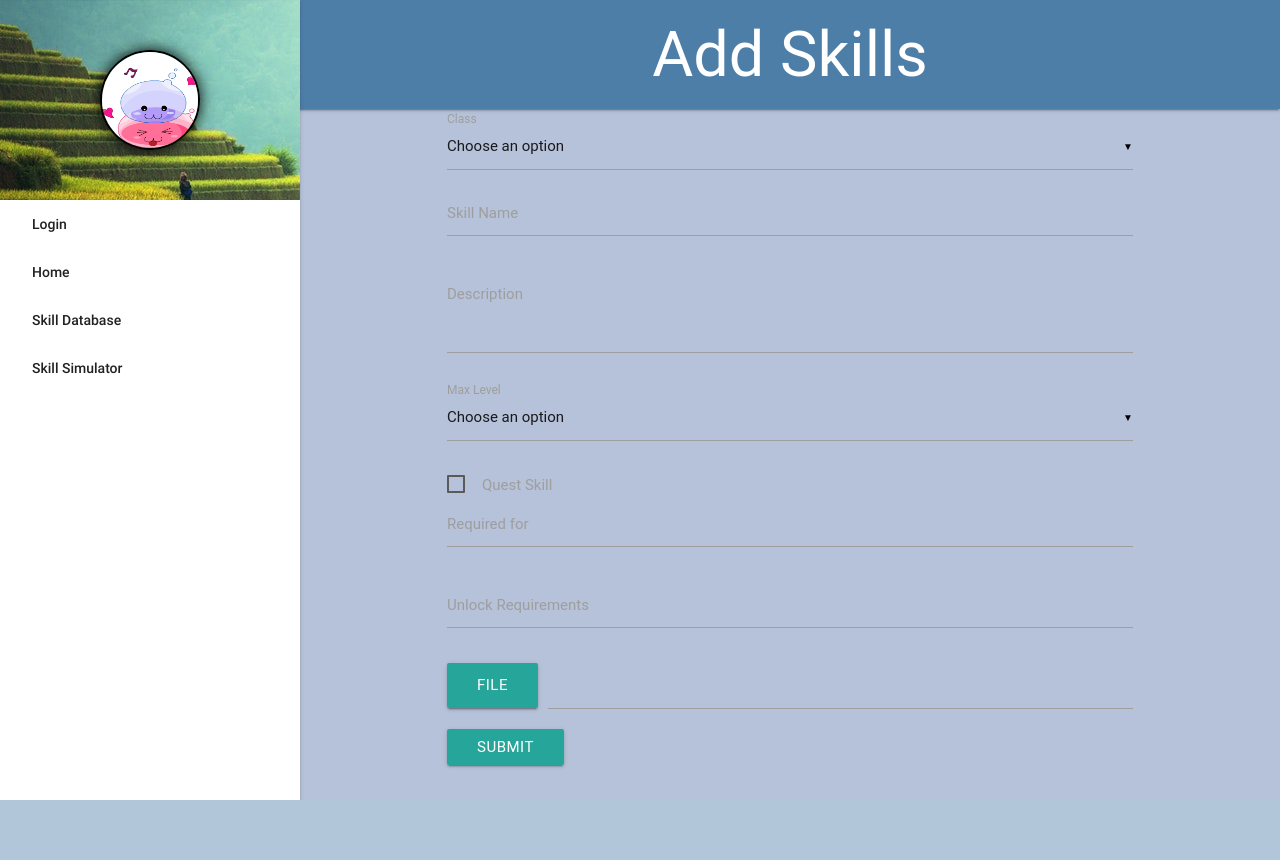
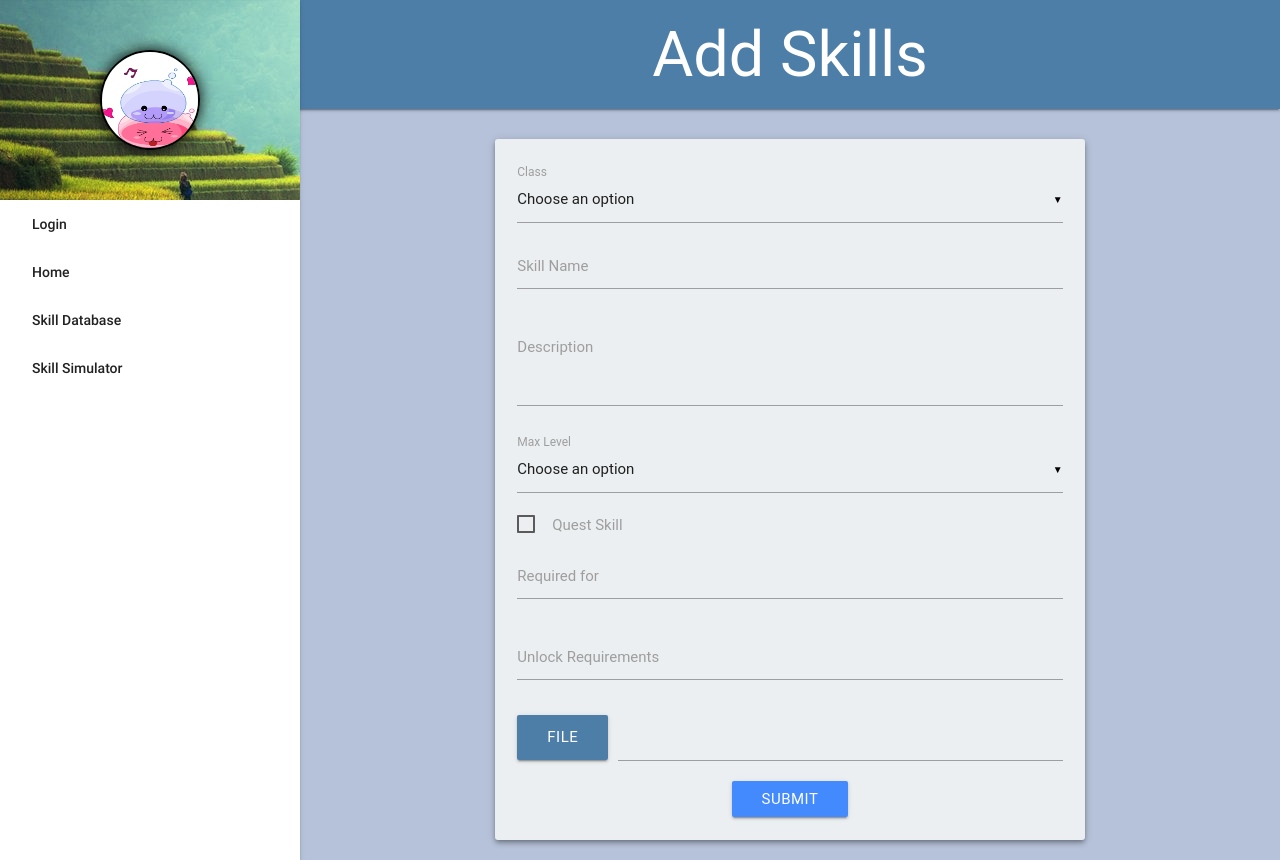
Before and after one commit to theofficialnar/capstone2, a PHP site: page /add_skill.php in a window 1280 px wide. Before the commit the page ends 800 px from the top, so only its background shows below. Run offline with PHP 8.4, Linux system fonts and the light colour scheme; some web fonts are replaced.

Commit message:
updated add skills, my builds and skill db styles

```diff
--- a/add_skill.php
+++ b/add_skill.php
@@ -10,6 +10,8 @@ function get_title(){
 function display_content(){
 	global $conn;
 	echo '<div class="container">
+		<div class="row">
+			<div class="col l10 offset-l1 m12 s12 margin-top bg z-depth-2 center-align">
 				<form method="POST" action="">
 					<div class="input-field">
 						<select name="class">
@@ -47,9 +49,11 @@ function display_content(){
 							<option>10</option>
 						</select>
 						<label>Max Level</label>
+					</div>
+					<p>
 						<input type="checkbox" id="quest_skill" name="quest_skill">
 						<label for="quest_skill">Quest Skill</label>
-			</div>
+					</p>
 					<div class="input-field">
 						<input type="text" name="required_for" id="required_for">
 						<label for="required_for">Required for</label>
@@ -59,7 +63,7 @@ function display_content(){
 						<label for="unlock_requirements">Unlock Requirements</label>
 					</div>
 					<div class="file-field input-field">
-				<div class="btn">
+						<div class="btn btn-blue">
 							<span>File</span>
 							<input type="file" name="icon">
 						</div>
@@ -67,8 +71,10 @@ function display_content(){
 							<input class="file-path validate" type="text">
 						</div>
 					</div>
-			<button type="submit" name="skillSubmit" class="btn">Submit</button>
+					<button type="submit" name="skillSubmit" class="btn blue accent-2 btn-hover-scale">Submit</button>
 				</form>
+			</div>
+		</div>
 	</div>';
 }
 
--- a/styles/styles.css
+++ b/styles/styles.css
@@ -106,7 +106,7 @@ button[id^="min"]{
 	margin: 0 auto;
 }
 
-.btn-select {
+.centralize {
 	margin: 0 auto;
 }
 
@@ -129,3 +129,61 @@ button[id^="min"]{
 .btn-hover-scale:hover {
 	transform: scale(1.2,1.2);
 }
+
+.bg {
+	background: #eceff1;
+	border-radius: 3px;
+}
+
+#deleteBuildYes,
+#deleteBuildNo {
+	margin: 0 10px 0;
+}
+
+.skill-db-admin-btn {
+	height: 20px;
+}
+
+/*Materialize CSS overrides*/
+.row .col {
+	padding: 1.5em 1.5em;
+}
+
+input[type=text]:focus:not([readonly]),
+textarea.materialize-textarea:focus:not([readonly]) {
+	border-bottom: 1px solid #4d7ea8;
+  	box-shadow: 0 1px 0 0 #4d7ea8;
+}
+
+input[type="text"]:focus:not([readonly]) + label,
+textarea.materialize-textarea:focus:not([readonly]) + label {
+	color: #4d7ea8;
+}
+
+.btn-blue {
+	background-color: #4d7ea8;
+}
+
+.btn-pink {
+	background-color: #9e90a2;
+}
+
+.btn-blue:hover {
+	background-color: #628fb7;
+}
+
+.dropdown-content li > span {
+	color: #4d7ea8;
+}
+
+[type="checkbox"]:checked + label:before{
+	border-right: 2px solid #4d7ea8;
+  	border-bottom: 2px solid #4d7ea8;
+}
+
+.btn-small {
+	height: 25px;
+  	line-height: 25px;
+  	padding: 0 1rem;
+  	margin: 10px 10px 0;
+}
```
Also changed, not shown: my_builds.php (+4 -4 lines), skill_db.php (+4 -4 lines). Lines whose indentation alone changed are shown as unchanged.
